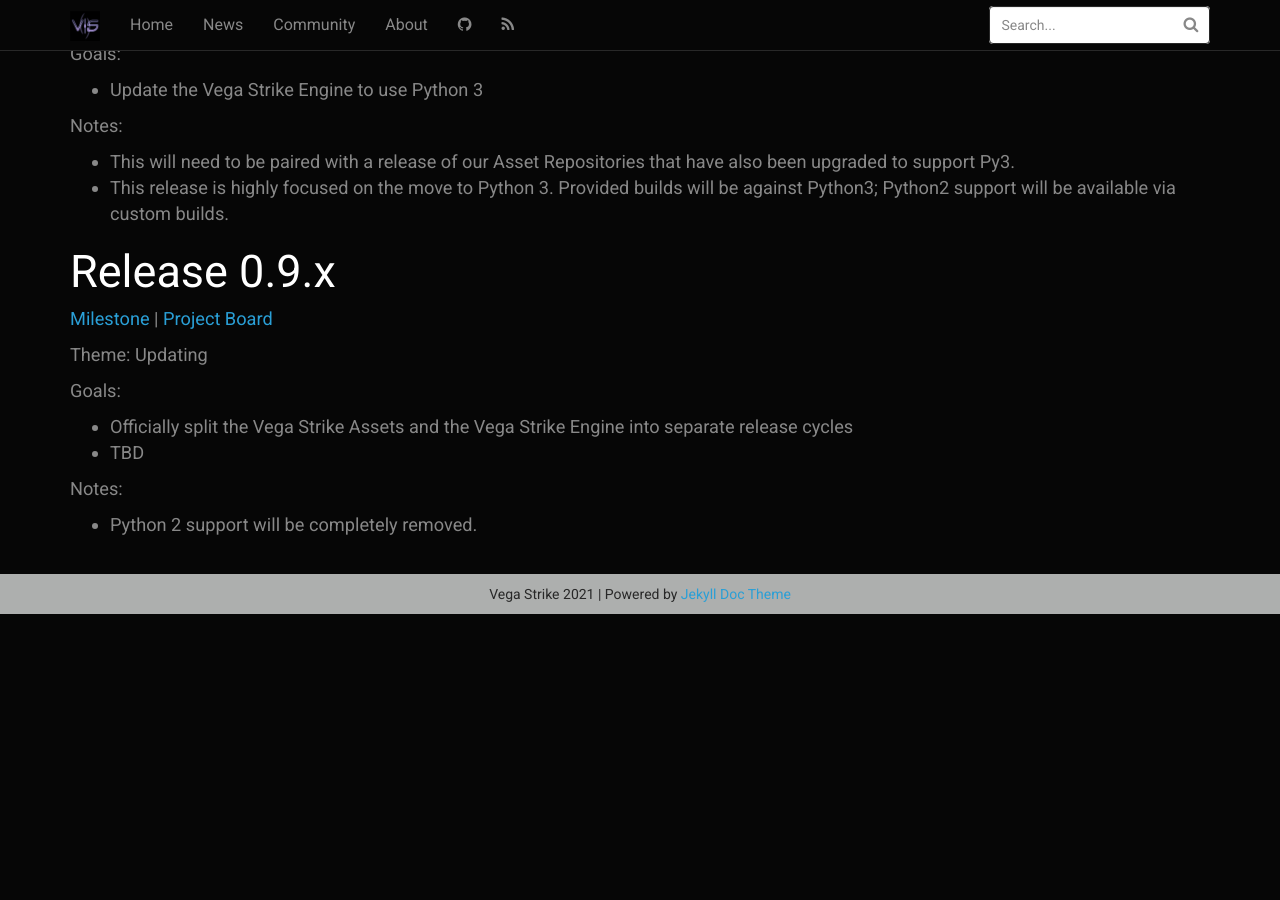
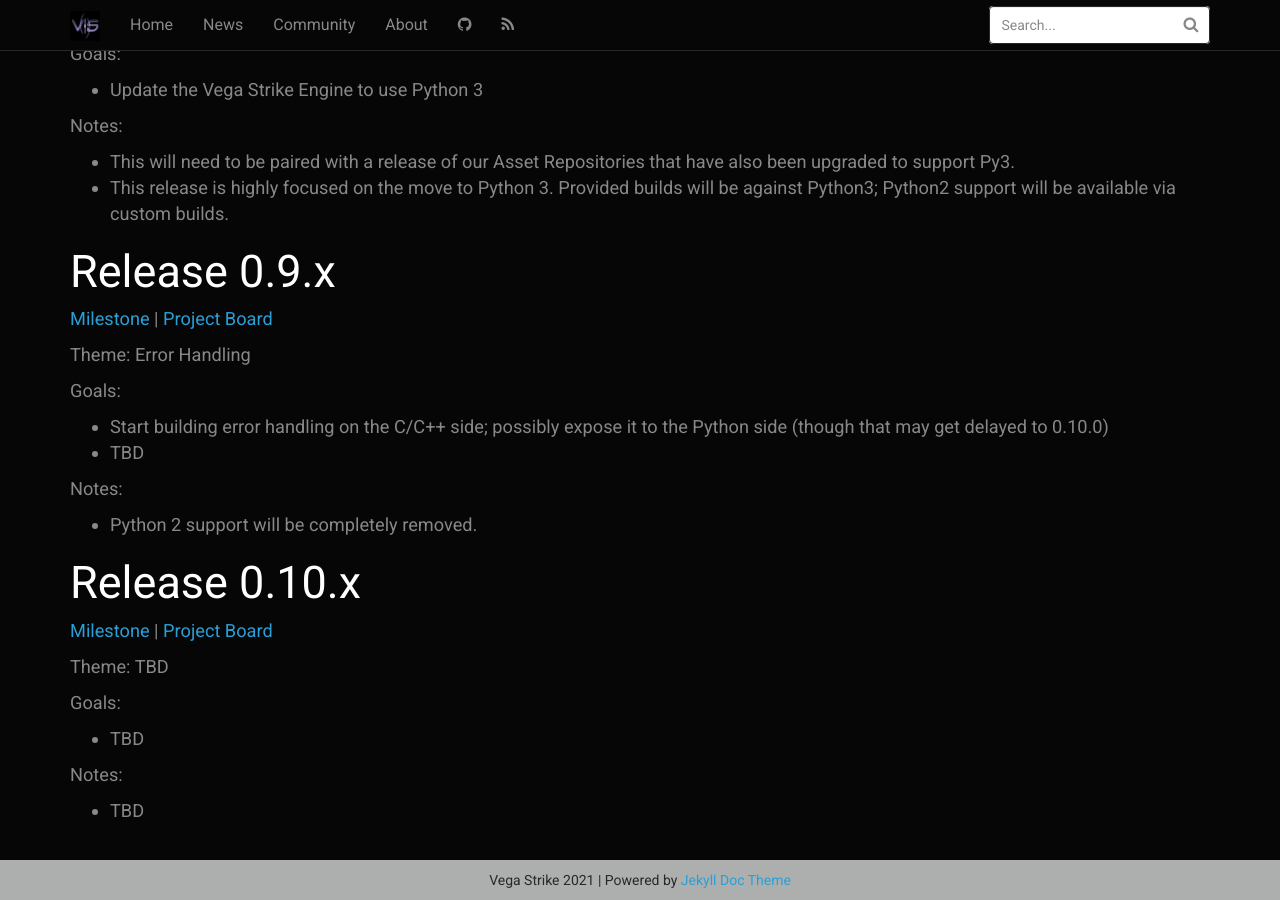
Before and after one commit to vegastrike/vegastrike.github.io, a Jekyll site: the page built from assets/roadmap.md, in a window 1280 px wide and 900 px high, scrolled down 828 px. Built offline with Jekyll 4.4.1, drawn with Linux system fonts in a browser that asks for light colours; before the commit the page ends 1442 px from its top, so only the background shows below that.

Commit message:
2020-05-17: Update the roadmap

```diff
--- a/assets/roadmap.md
+++ b/assets/roadmap.md
@@ -39,11 +39,22 @@
 ## Release 0.9.x
 [Milestone](https://github.com/vegastrike/Vega-Strike-Engine-Source/milestone/5) | [Project Board](https://github.com/orgs/vegastrike/projects/12)
 
-Theme: Updating
+Theme: Error Handling
 
 Goals:
-- Officially split the Vega Strike Assets and the Vega Strike Engine into separate release cycles
+- Start building error handling on the C/C++ side; possibly expose it to the Python side (though that may get delayed to 0.10.0)
 - TBD
 
 Notes:
 - Python 2 support will be completely removed.
+
+## Release 0.10.x
+[Milestone]() | [Project Board]()
+
+Theme: TBD
+
+Goals:
+- TBD
+
+Notes:
+- TBD
```
